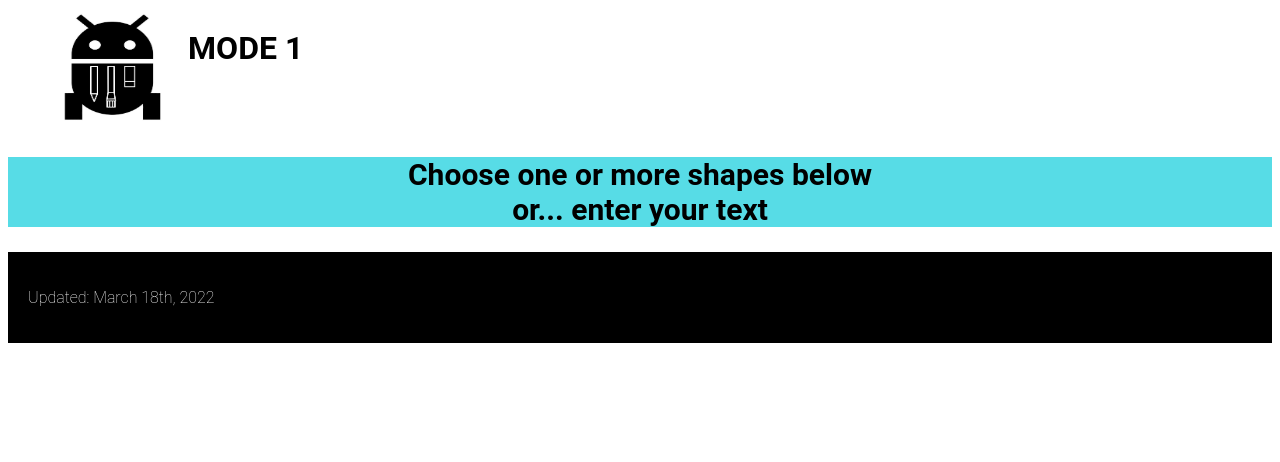
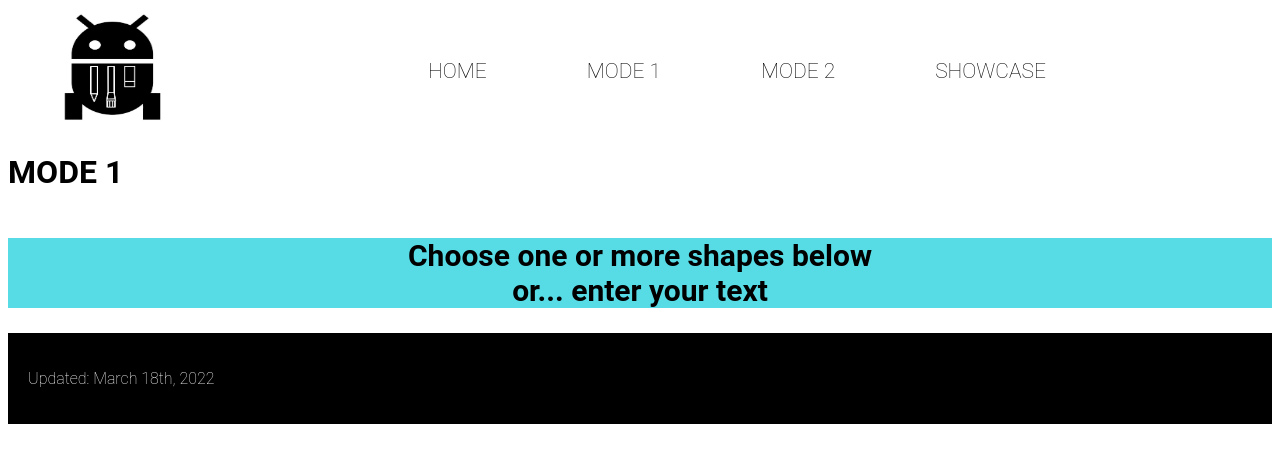
Before and after one commit to rkna02/Drawing-Robot-with-Web-App, a plain HTML site: page pages/mode1cont.html in a window 1280 px wide. Drawn offline with Linux system fonts and the light colour scheme.

Commit message:
add navigation menu

```diff
--- a/pages/mode1cont.html
+++ b/pages/mode1cont.html
@@ -15,18 +15,25 @@
           <div class="logo">
             <img src="/styles/logo.jpg" alt="Drawbot Logo">
           </div>
-          <h1>MODE 1</h1>
+          <nav class="navigation-top">
+            <ul>
+              <li><a href="index.html" class="nav-link">Home</a></li>
+              <li><a href="#" class="nav-link">Mode 1</a></li>
+              <li><a href="mode2.html" class="nav-link">Mode 2</a></li>
+              <li><a href="showcase.html" class="nav-link">Showcase</a></li>
+            </ul>
+          </nav>
         </div>
       </header>
 
-
+      <div class="container">
+        <h1>MODE 1</h1>
+      </div>
 
       <section class="mode-1-sub" id="Mode1">
         <h2>Choose one or more shapes below <br> or... enter your text</h2>
 
       </section>
-
-
 
       <footer>
         <p>Updated: March 18th, 2022</p>
```
